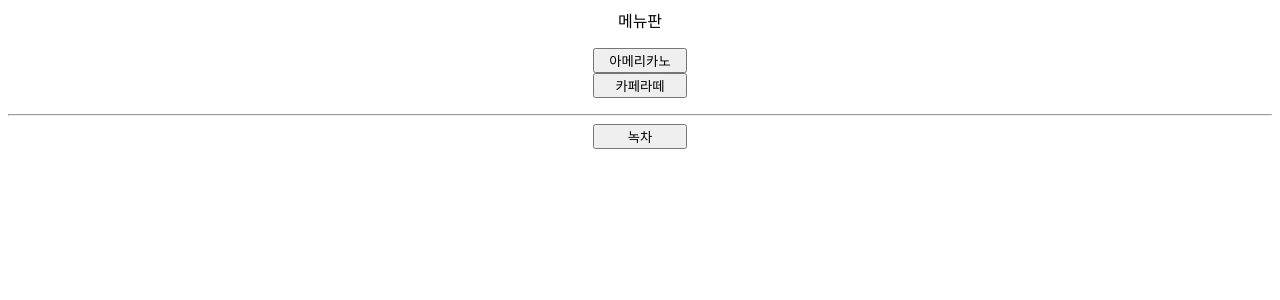
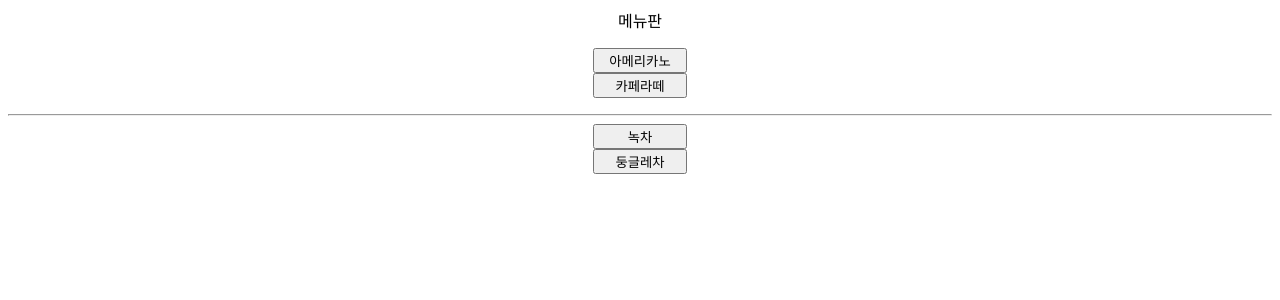
Before and after one commit to Eunryong/david, a Flask app: page /menu in a window 1280 px wide. Shown: the top 300 px of the page. Run offline with Flask 3, Linux system fonts and the light colour scheme.

Commit message:
feat: add 둥글레차

```diff
--- a/templates/menu.html
+++ b/templates/menu.html
@@ -12,6 +12,7 @@
         <button name="menu2" style="width:70pt;">카페라떼</button><br>
         <hr>
         <button name="menu2" style="width:70pt;">녹차</button><br>
+        <button name="menu2" style="width:70pt;">둥글레차</button><br>
         </p>
     </center>
 </body>
```
